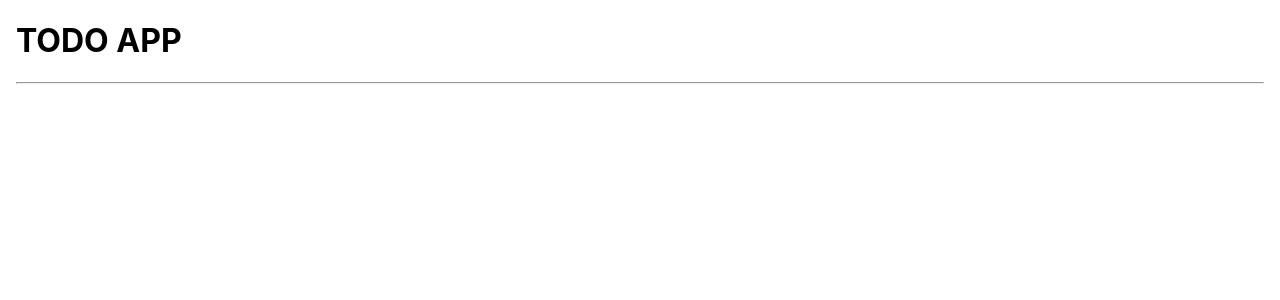
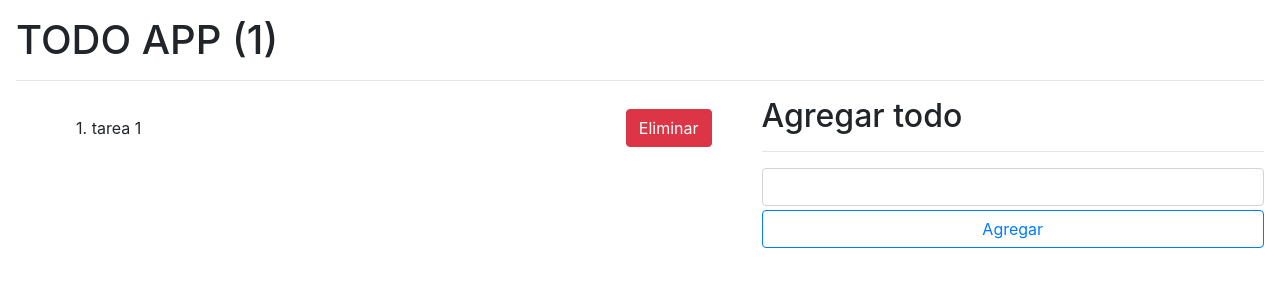
Before and after one commit to irvincnt/todoHooks, a React (Create React App) app: page / in a window 1280 px wide. Shown: the top 300 px of the page. Built offline with nearby package versions, Linux system fonts and the light colour scheme.

Commit message:
look and feels primary

```diff
--- a/public/index.html
+++ b/public/index.html
@@ -10,6 +10,7 @@
       content="Web site created using create-react-app"
     />
     <link rel="apple-touch-icon" href="%PUBLIC_URL%/logo192.png" />
+    <link rel="stylesheet" href="https://stackpath.bootstrapcdn.com/bootstrap/4.5.2/css/bootstrap.min.css">
     <!--
       manifest.json provides metadata used when your web app is installed on a
       user's mobile device or desktop. See https://developers.google.com/web/fundamentals/web-app-manifest/
--- a/src/App.css
+++ b/src/App.css
@@ -1,3 +1,18 @@
 .App {
   margin: 1rem;
 }
+
+p {
+  margin: 0px;
+  cursor: pointer;
+}
+
+.list-group-item {
+  display: flex;
+  justify-content: space-between;
+  align-items: center;
+}
+
+.complite {
+  text-decoration: line-through;
+}
--- a/src/App.js
+++ b/src/App.js
@@ -1,10 +1,59 @@
+import React, { useReducer } from 'react';
+import { todoReducer } from './todoReducer';
+
 import './App.css';
 
+const initialState = [{
+  id: new Date().getTime(),
+  desc: 'tarea 1',
+  done: false
+}]
+
 function App() {
+
+  const [ todos ] = useReducer(todoReducer, initialState);
+
+  console.log(todos)
   return (
     <div className="App">
-      <h1>TODO APP</h1>
+      <h1>TODO APP ({ todos.length })</h1>
       <hr />
+
+      <div className='row'>
+        <div className='col-7'>
+          <ul className='lisy-group list-group-flush'>
+            {
+              todos.map((todo, i) => (
+                <li
+                  key={todo.id}
+                  className='list-group-item'
+                  >
+                    <p>{i + 1}. {todo.desc}</p>
+                    <button className='btn btn-danger'> Eliminar</button>
+                </li>
+              ))
+            }
+          </ul>
+        </div>
+        <div className='col-5'>
+          <h2>Agregar todo</h2>
+          <hr/>
+          <form>
+            <input
+              type='text'
+              autoComplete='off'
+              name='description'
+              className='form-control'
+            />
+
+            <button
+              className='btn btn-outline-primary mt-1 btn-block'
+            >Agregar</button>
+          </form>
+        </div>
+      </div>
+
+
     </div>
   );
 }
--- /dev/null
+++ b/src/todoReducer.js
@@ -0,0 +1,7 @@
+export const todoReducer = (state = [], action) => {
+  switch (action.type) {
+
+    default:
+      return state;
+  }
+}
```
Also changed, not shown: 2 other files (tests, documents, lock files or other folders).
